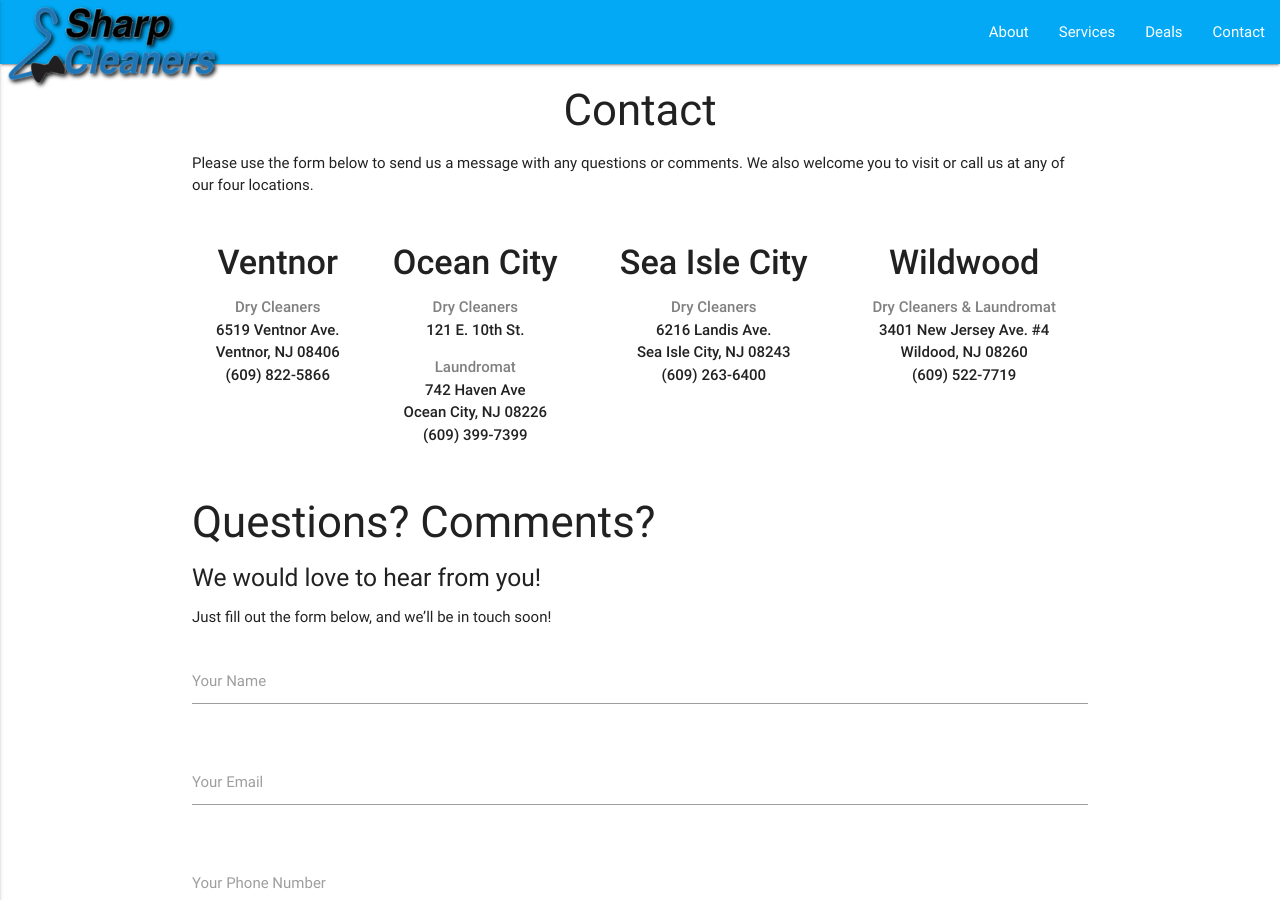
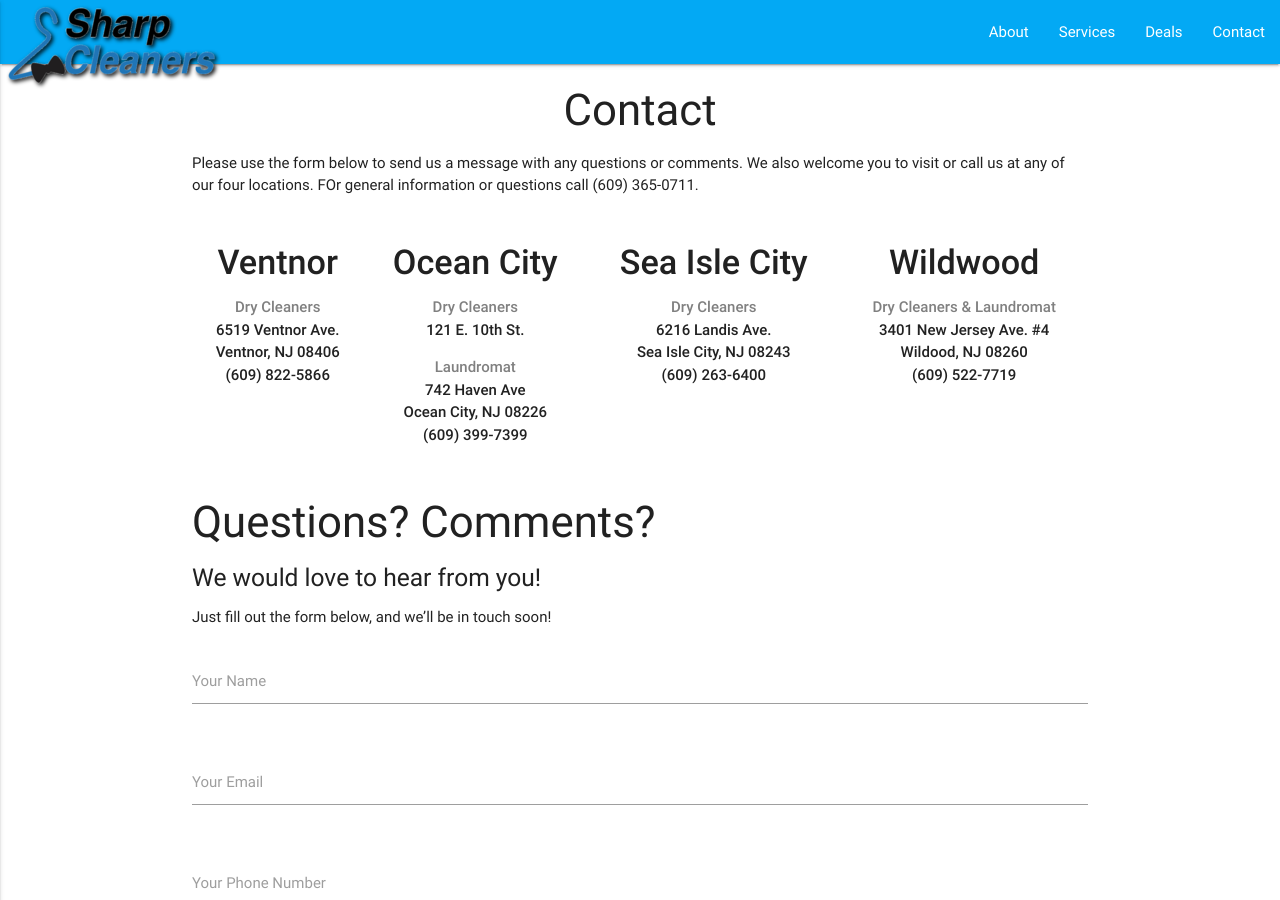
Before and after one commit to sharpcleanersnj/sharpcleanersnj.github.io, a Jekyll site: the page built from _pages/contact.md, in a window 1280 px wide and 900 px high. Built offline with Jekyll 4.4.1, drawn with Linux system fonts in a browser that asks for light colours; nearby versions of some CDN libraries.

Commit message:
Update contact.md

```diff
--- a/_pages/contact.md
+++ b/_pages/contact.md
@@ -4,7 +4,7 @@
 permalink: /contact/
 ---
 
-Please use the form below to send us a message with any questions or comments. We also welcome you to visit or call us at any of our four locations.
+Please use the form below to send us a message with any questions or comments. We also welcome you to visit or call us at any of our four locations. FOr general information or questions call (609) 365-0711.
 
 <table style="margin-left: auto; margin-right: auto;">
 <tbody>
```
